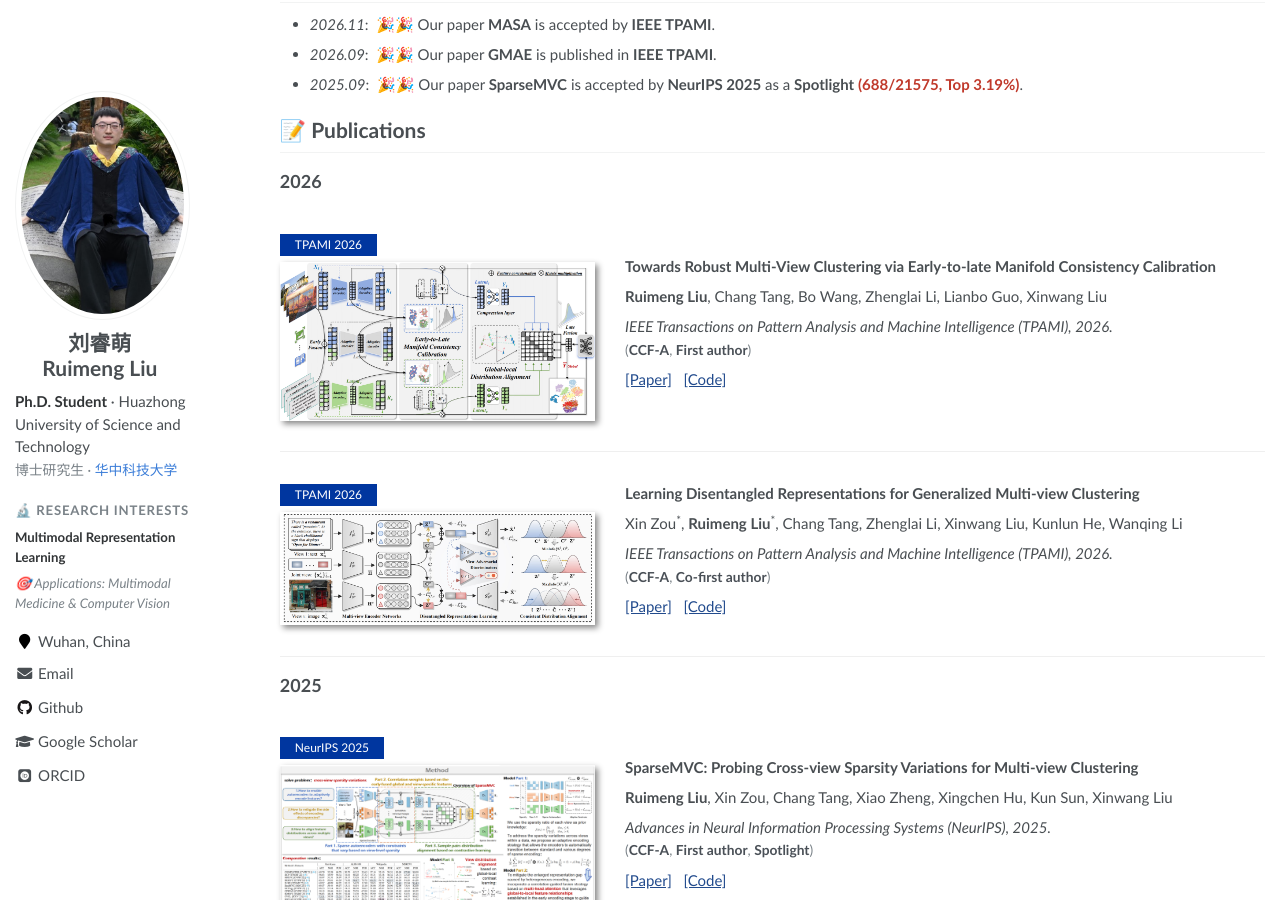
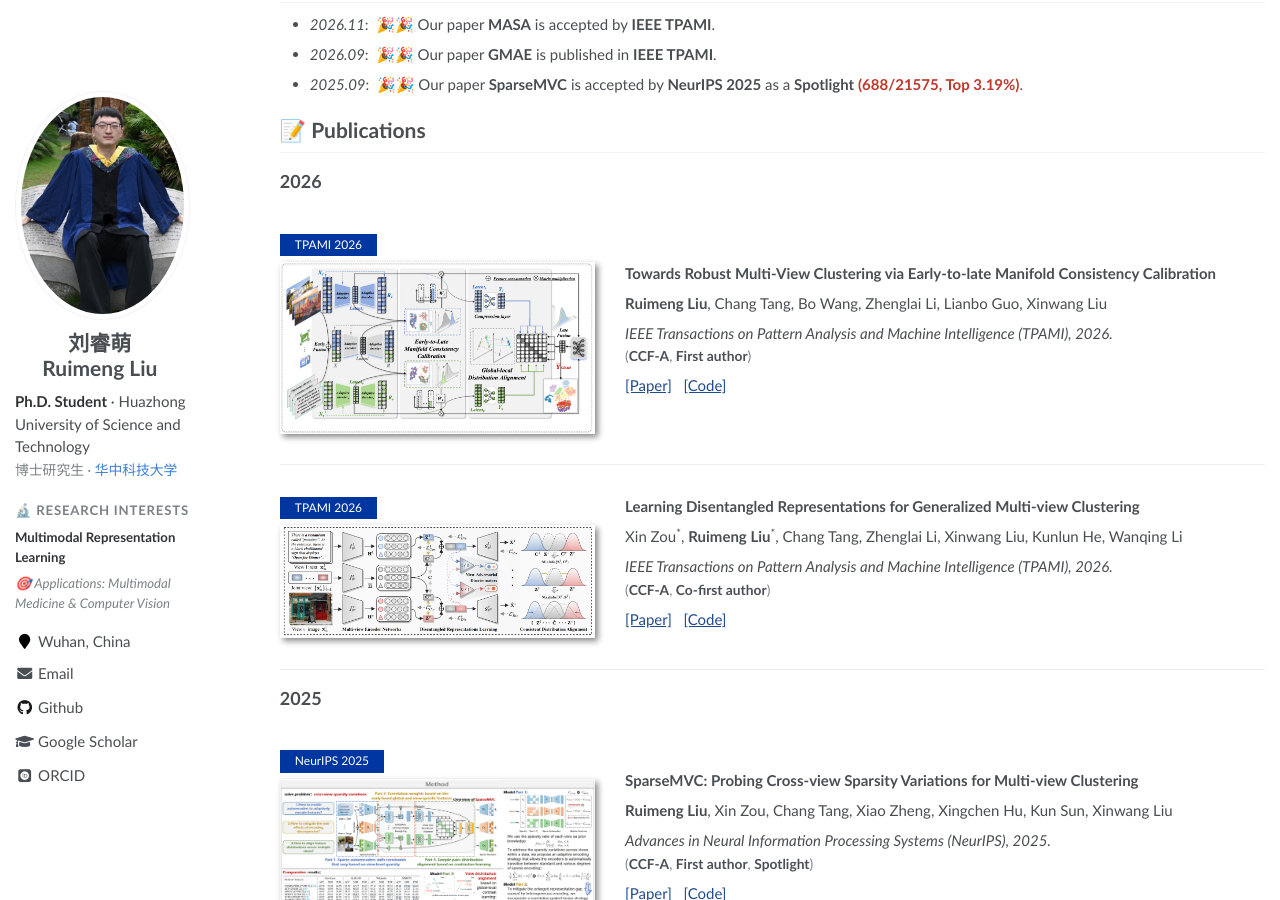
Before and after one commit to cleste-pome/cleste-pome.github.io, a Jekyll site: the page built from _pages/about.md, in a window 1280 px wide and 900 px high, scrolled down 355 px. Built offline with Jekyll 4.4.1, drawn with Linux system fonts in a browser that asks for light colours; some web fonts are replaced.

Commit message:
Replace MASA figure with TPAMI 2026 architecture diagram

```diff
--- a/_pages/about.md
+++ b/_pages/about.md
@@ -33,7 +33,7 @@ redirect_from:
 
 ## 2026
 
-<div class='paper-box'><div class='paper-box-image'><div><div class="badge">TPAMI 2026</div><picture><source srcset='images/papers/masa-framework.avif' type="image/avif"><img src='images/papers/masa-framework.png' alt="MASA" width="100%"></picture></div></div>
+<div class='paper-box'><div class='paper-box-image'><div><div class="badge">TPAMI 2026</div><picture><source srcset='images/papers/masa-framework-2026.avif' type="image/avif"><img src='images/papers/masa-framework-2026.png' alt="MASA" width="100%"></picture></div></div>
 <div class='paper-box-text' markdown="1">
 
 **Towards Robust Multi-View Clustering via Early-to-late Manifold Consistency Calibration**
```
Also changed, not shown: images/papers/masa-framework-2026.avif (added), images/papers/masa-framework-2026.png (added), images/papers/masa-framework.avif (deleted), images/papers/masa-framework.png (deleted).
